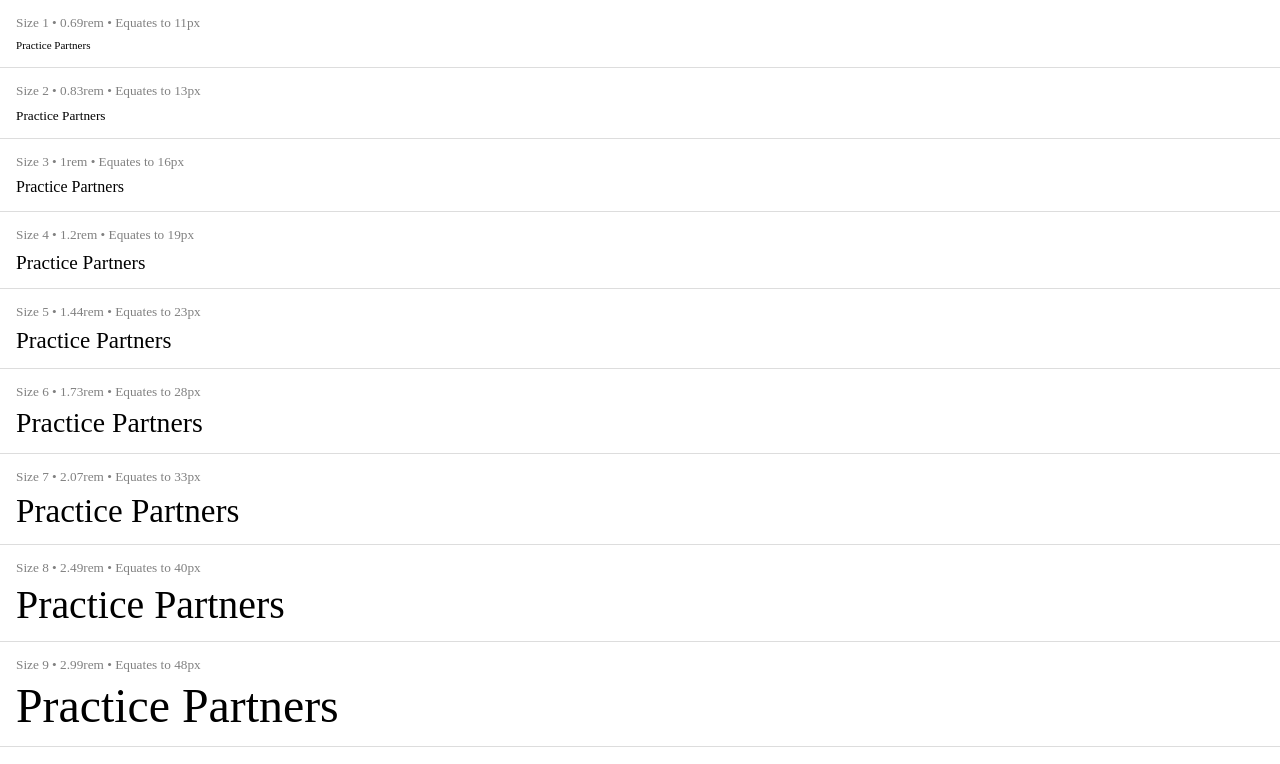
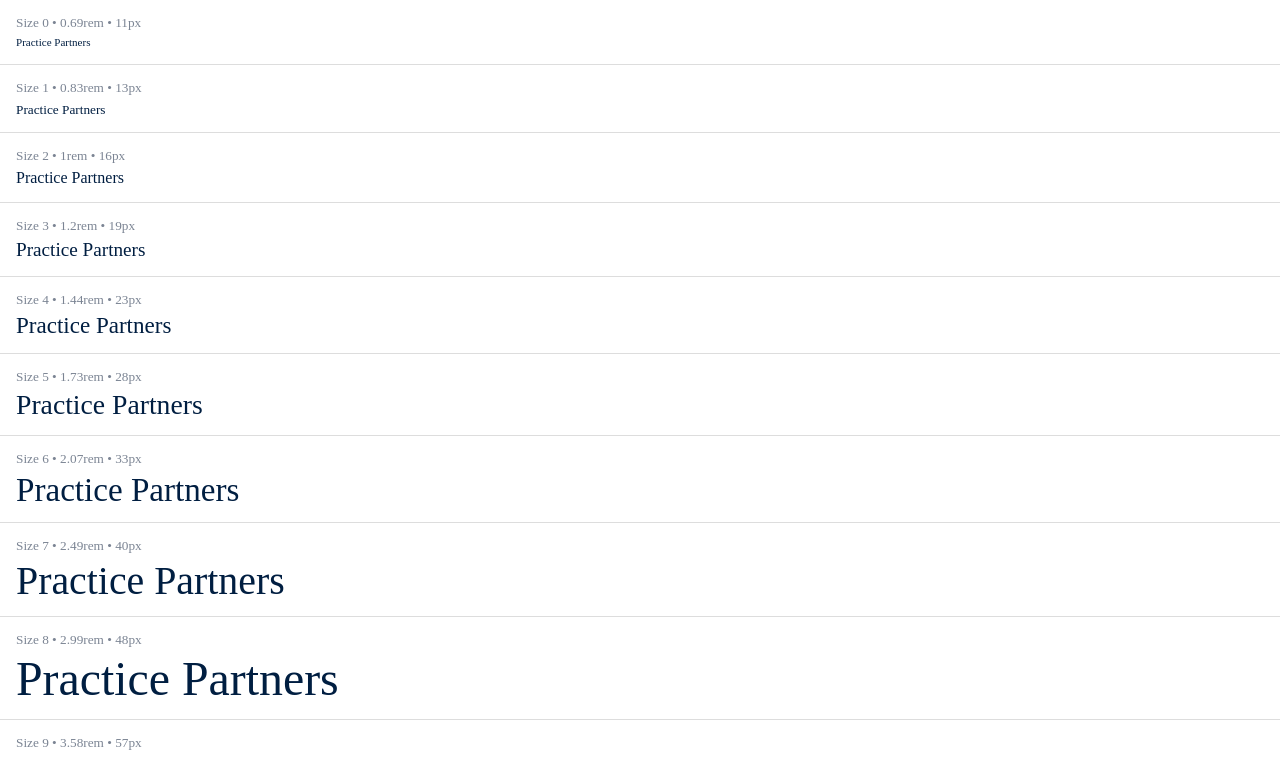
Before and after one commit to thisdesign/psd-reskin-toolkit, a React (Create React App) app: page /size in a window 1280 px wide. Shown: the top 764 px of the page. Built offline with nearby package versions, Linux system fonts and the light colour scheme.

Commit message:
update scale with correct colors

```diff
--- a/src/components/ScaleMarker/ScaleMarker.js
+++ b/src/components/ScaleMarker/ScaleMarker.js
@@ -5,7 +5,7 @@ const Marker = ({ size, children, index }) => {
   return (
     <Wrapper>
       <Header>
-        Size {index + 1} • {size}rem • Equates to {Math.round(size * 16)}px
+        Size {index} • {size}rem • {Math.round(size * 16)}px
       </Header>
       <MarkerStyle size={size}>{children}</MarkerStyle>
     </Wrapper>
@@ -14,11 +14,12 @@ const Marker = ({ size, children, index }) => {
 
 const Header = styled.div`
   font-size: var(--size-1);
-  color: grey;
-  margin-bottom: var(--size-0);
+  color: var(--color-slate);
+  margin-bottom: var(--size-sm);
 `;
 const MarkerStyle = styled.div`
   font-size: ${(props) => props.size}em;
+  color: var(--color-brand);
 `;
 
 const Wrapper = styled.div`
--- a/src/style/GlobalStyle.js
+++ b/src/style/GlobalStyle.js
@@ -10,12 +10,23 @@ export const SCALE = modularScale({
 
 const style = css`
   :root {
+    --size-xs: 0.25rem;
+    --size-sm: 0.5rem;
     ${SCALE.map((item, i) => `--size-${i}: ${item}rem`).join(";\n")};
+
+    --color-brand: rgb(0, 30, 65);
+    --color-slate: rgb(123, 132, 147);
+  }
+
+  * {
+    -webkit-font-smoothing: antialiased;
+    -moz-osx-font-smoothing: grayscale;
   }
 
   html,
   body {
     font-size: 16px;
+    font-family: CircularPro-Book;
   }
 `;
 
```
